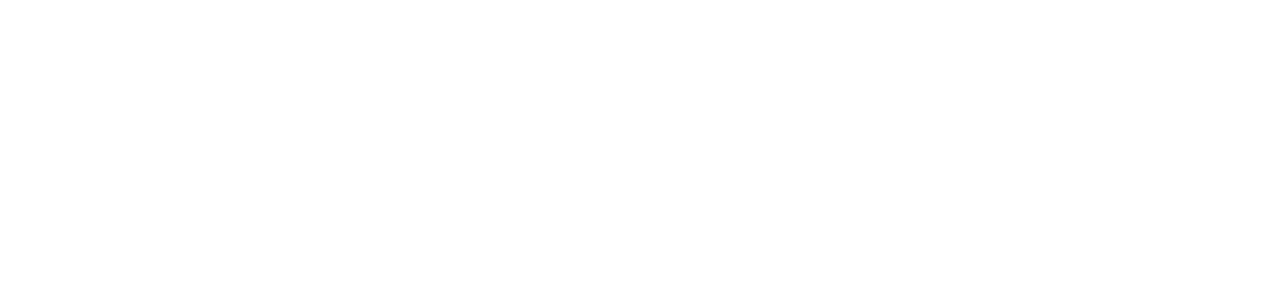
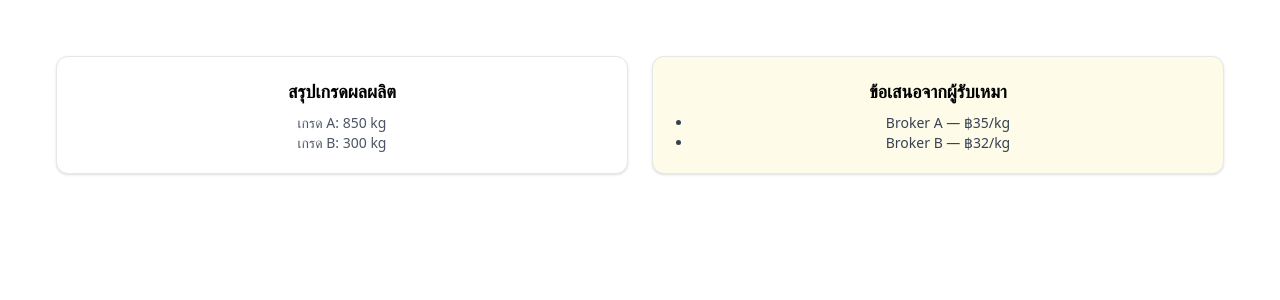
Before and after one commit to NaTiSive/MontongMoon, a React (Vite) app in the folder client/: page / in a window 1280 px wide. Shown: the top 300 px of the page. Built offline with nearby package versions, Linux system fonts and the light colour scheme.

Commit message:
make card component

```diff
--- a/client/src/App.jsx
+++ b/client/src/App.jsx
@@ -2,11 +2,26 @@
 import reactLogo from './assets/react.svg'
 import './App.css'
 import axios from 'axios'
+import Card from './components/Card'
 
 function App() {
   return (
-    <div></div>
-  )
+    <div className="p-6 grid grid-cols-2 gap-6">
+      <Card>
+        <h2 className="text-lg font-semibold mb-2">สรุปเกรดผลผลิต</h2>
+        <p className="text-sm text-gray-600">เกรด A: 850 kg</p>
+        <p className="text-sm text-gray-600">เกรด B: 300 kg</p>
+      </Card>
+
+      <Card className="bg-yellow-50">
+        <h2 className="text-lg font-semibold mb-2">ข้อเสนอจากผู้รับเหมา</h2>
+        <ul className="list-disc pl-5 text-sm text-gray-700">
+          <li>Broker A — ฿35/kg</li>
+          <li>Broker B — ฿32/kg</li>
+        </ul>
+      </Card>
+    </div>
+  );
 }
 
 export default App
--- /dev/null
+++ b/client/src/components/Card.jsx
@@ -0,0 +1,7 @@
+export default function Card({children, className=""}){
+    return(
+        <div className={`bg-white shadow-sm rounded-xl p-5 border border-gray-200 ${className}`}>
+            {children}
+        </div>
+    )
+}
```
Also changed, not shown: client/src/components/Card.css (added).
